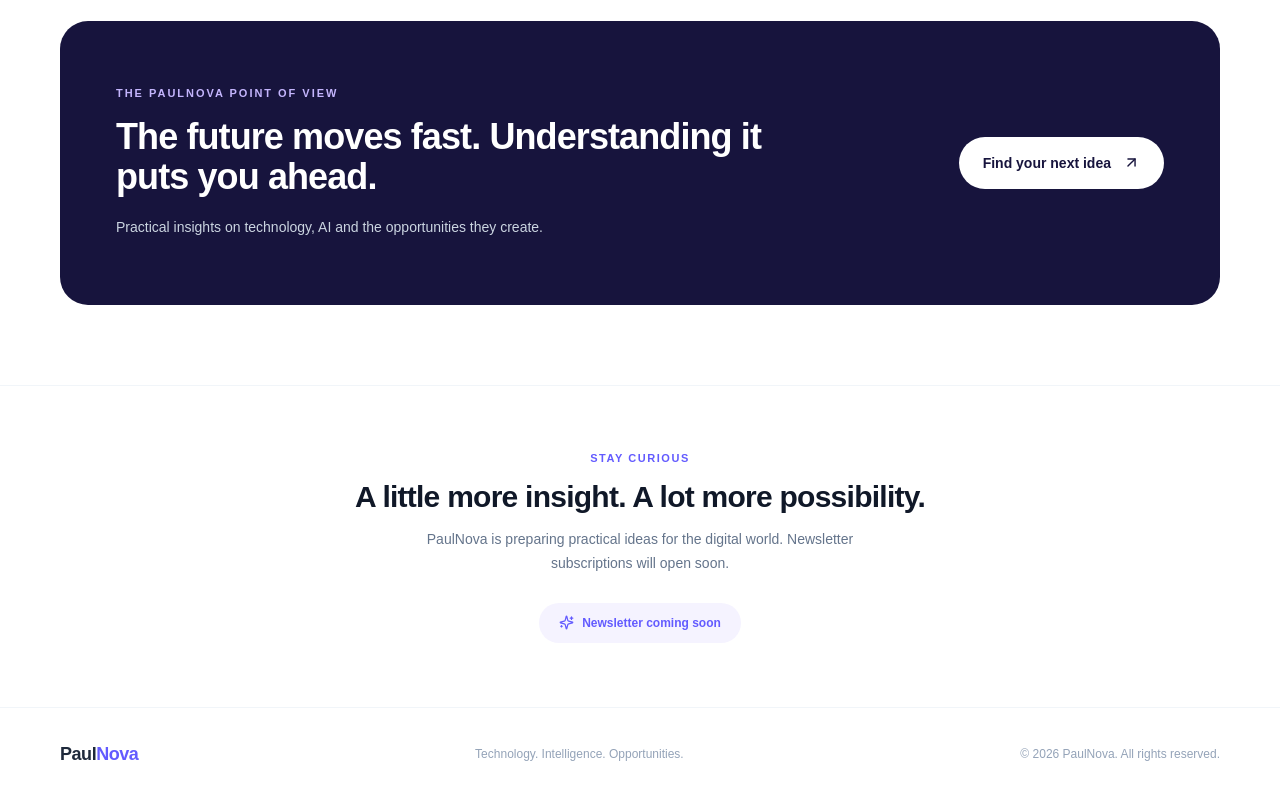
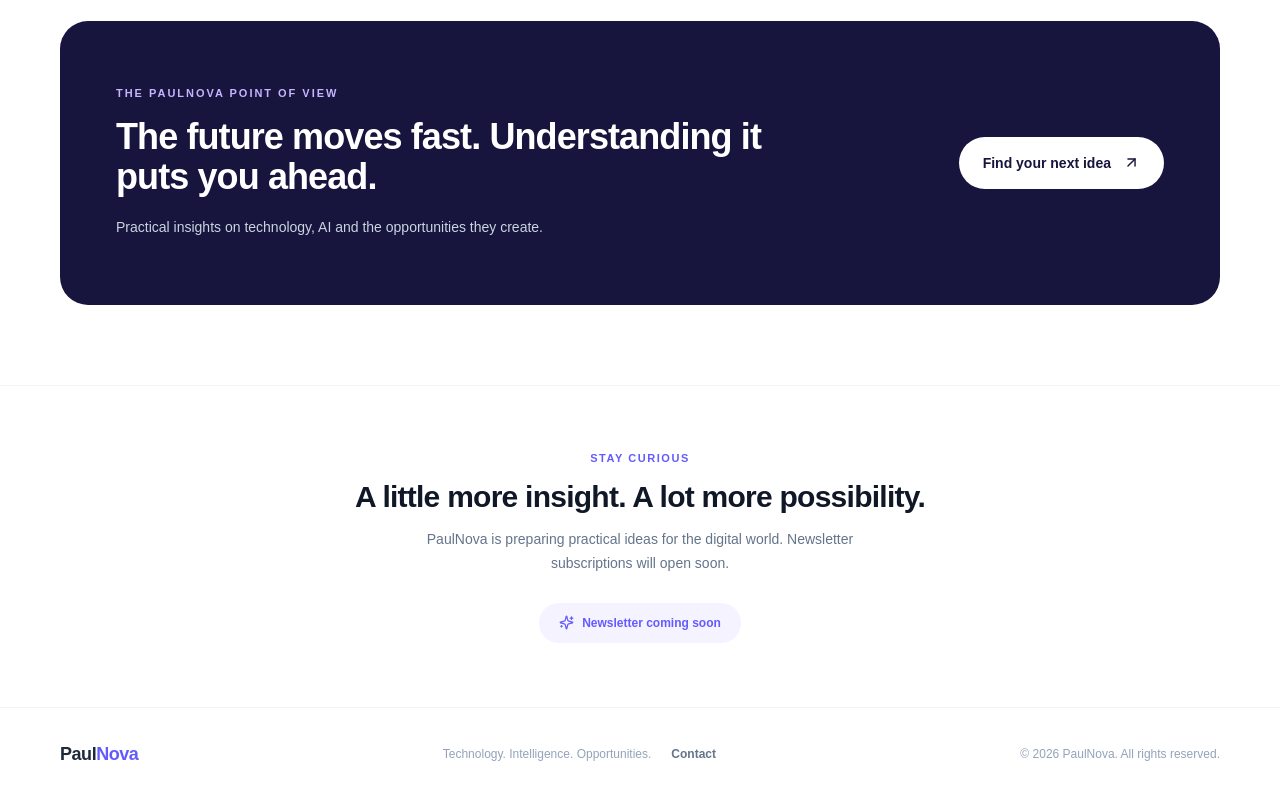
Before and after one commit to paulwebsdev/Blog, a Next.js app: page / in a window 1280 px wide. Shown: the part 1545-2345 px from the top of the page. Built offline with nearby package versions, Linux system fonts and the light colour scheme; no server answers; the database is empty.

Commit message:
Link contact page from homepage footer

```diff
--- a/src/app/page.tsx
+++ b/src/app/page.tsx
@@ -90,6 +90,6 @@ export default async function Home() {
     </div></section>
     <section className="container py-20"><div className="overflow-hidden rounded-[28px] bg-[#17143d] px-8 py-12 text-white md:px-14 md:py-16"><div className="grid items-center gap-8 md:grid-cols-[1fr_auto]"><div><div className="text-[11px] font-bold tracking-[.18em] text-violet-300">THE PAULNOVA POINT OF VIEW</div><h2 className="mt-4 max-w-2xl text-3xl font-black leading-tight tracking-tight md:text-4xl">The future moves fast. Understanding it puts you ahead.</h2><p className="mt-4 max-w-xl text-sm leading-7 text-slate-300">Practical insights on technology, AI and the opportunities they create.</p></div><Link href="#topics" className="inline-flex w-fit items-center gap-3 rounded-full bg-white px-6 py-4 text-sm font-bold text-[#17143d] hover:bg-violet-100">Find your next idea <ArrowUpRight size={17}/></Link></div></div></section>
     <section id="newsletter" className="border-t border-slate-100 bg-white py-16"><div className="container text-center"><div className="eyebrow">Stay curious</div><h2 className="mt-3 text-3xl font-black tracking-tight">A little more insight. A lot more possibility.</h2><p className="mx-auto mt-3 max-w-lg text-sm leading-6 text-slate-500">PaulNova is preparing practical ideas for the digital world. Newsletter subscriptions will open soon.</p><div className="mx-auto mt-7 inline-flex items-center gap-2 rounded-full bg-violet-50 px-5 py-3 text-xs font-bold text-[#635bff]"><Sparkles size={15}/> Newsletter coming soon</div></div></section>
-    <footer className="border-t border-slate-100 py-8"><div className="container flex flex-col items-center justify-between gap-4 text-xs text-slate-400 sm:flex-row"><Link href="/" className="text-lg font-black tracking-tight text-slate-800">Paul<span className="text-[#635bff]">Nova</span></Link><span>Technology. Intelligence. Opportunities.</span><span>© {new Date().getFullYear()} PaulNova. All rights reserved.</span></div></footer>
+    <footer className="border-t border-slate-100 py-8"><div className="container flex flex-col items-center justify-between gap-4 text-xs text-slate-400 sm:flex-row"><Link href="/" className="text-lg font-black tracking-tight text-slate-800">Paul<span className="text-[#635bff]">Nova</span></Link><div className="flex flex-wrap items-center justify-center gap-5"><span>Technology. Intelligence. Opportunities.</span><Link href="/contact" className="font-semibold text-slate-500 hover:text-[#635bff]">Contact</Link></div><span>© {new Date().getFullYear()} PaulNova. All rights reserved.</span></div></footer>
   </main>;
 }
```
